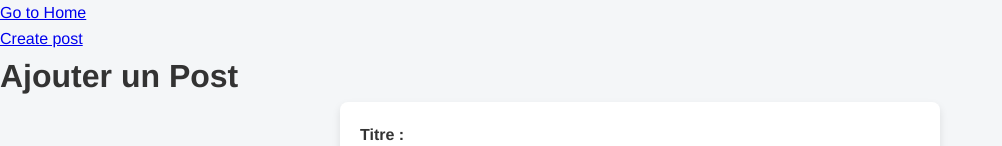
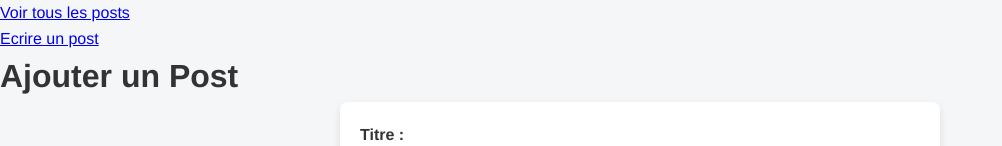
Before and after one commit to Loriane-2009/InfraDon2, a Vue app: page /about in a window 1280 px wide. Shown: the top 146 px of the page, without its empty margins (0-1002 px from the left). Built offline with nearby package versions, Linux system fonts and the light colour scheme.

Commit message:
Changement nom menu

```diff
--- a/src/App.vue
+++ b/src/App.vue
@@ -7,9 +7,9 @@ import { RouterView } from 'vue-router';
 <template>
   <div>
     <nav>
-      <RouterLink to="/">Go to Home</RouterLink>
+      <RouterLink to="/">Voir tous les posts</RouterLink>
     <br>
-      <RouterLink to="/about">Create post</RouterLink>
+      <RouterLink to="/about">Ecrire un post</RouterLink>
     </nav>
     <RouterView/>
   </div>
```
